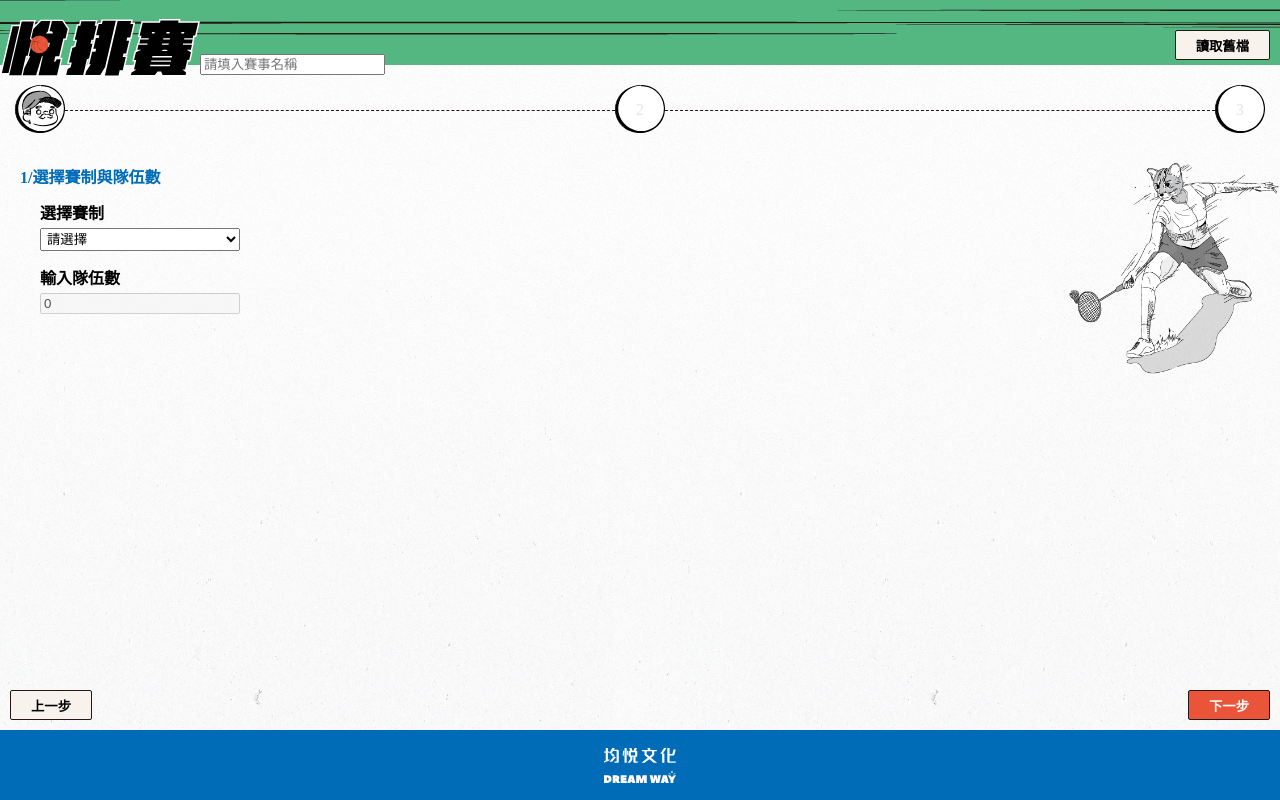
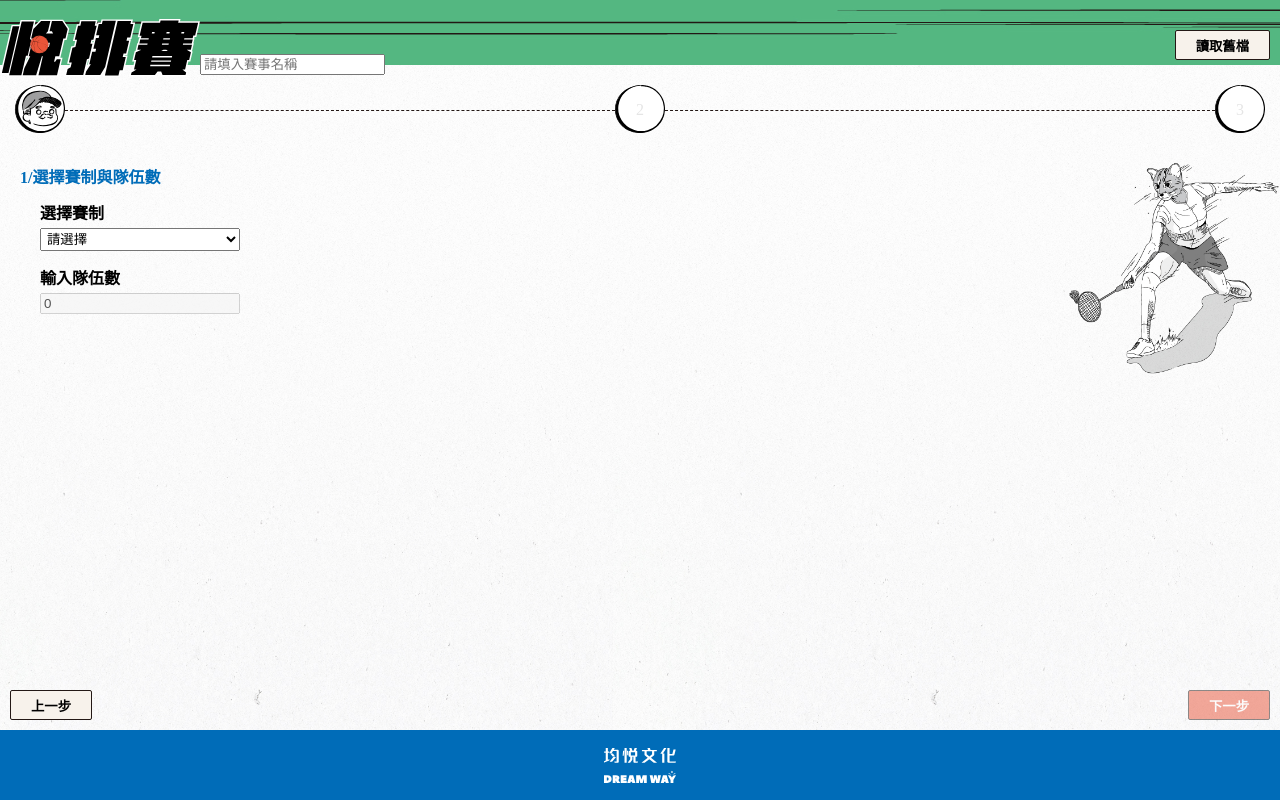
Before and after one commit to wenyo/yue-pai, a Vue app: page /step_one in a window 1280 px wide. Built offline with nearby package versions, Linux system fonts and the light colour scheme.

Commit message:
button add disabled style

```diff
--- a/src/components/Button.vue
+++ b/src/components/Button.vue
@@ -40,6 +40,11 @@ button {
   border-radius: 2px;
   font-weight: bold;
   height: 30px;
+
+  &:disabled,
+  &[disabled] {
+    opacity: 0.5;
+  }
 }
 
 .master {
```
